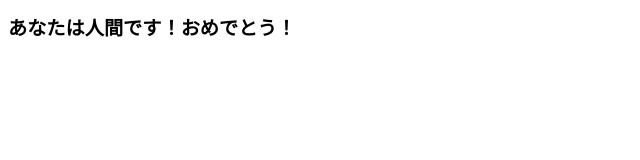
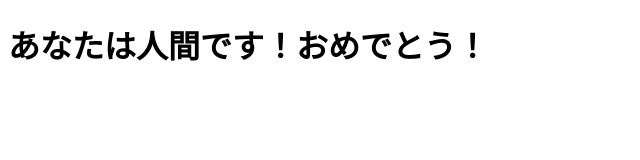
Before and after one commit to wasuu0517/recapa, a plain HTML site: page Omedetou.html in a window 1280 px wide. Shown: the whole page, without its empty margins (0-640 px from the left). Drawn offline with Linux system fonts and the light colour scheme.

Commit message:
Update Omedetou.html

```diff
--- a/Omedetou.html
+++ b/Omedetou.html
@@ -4,6 +4,6 @@
         <meta charset="utf-8">
     </head>
     <body>
-        <h1 style="color: 00000; font-size: larger;">あなたは人間です！おめでとう！</h1>
+        <h1>あなたは人間です！おめでとう！</h1>
     </body>
 </html>
```
